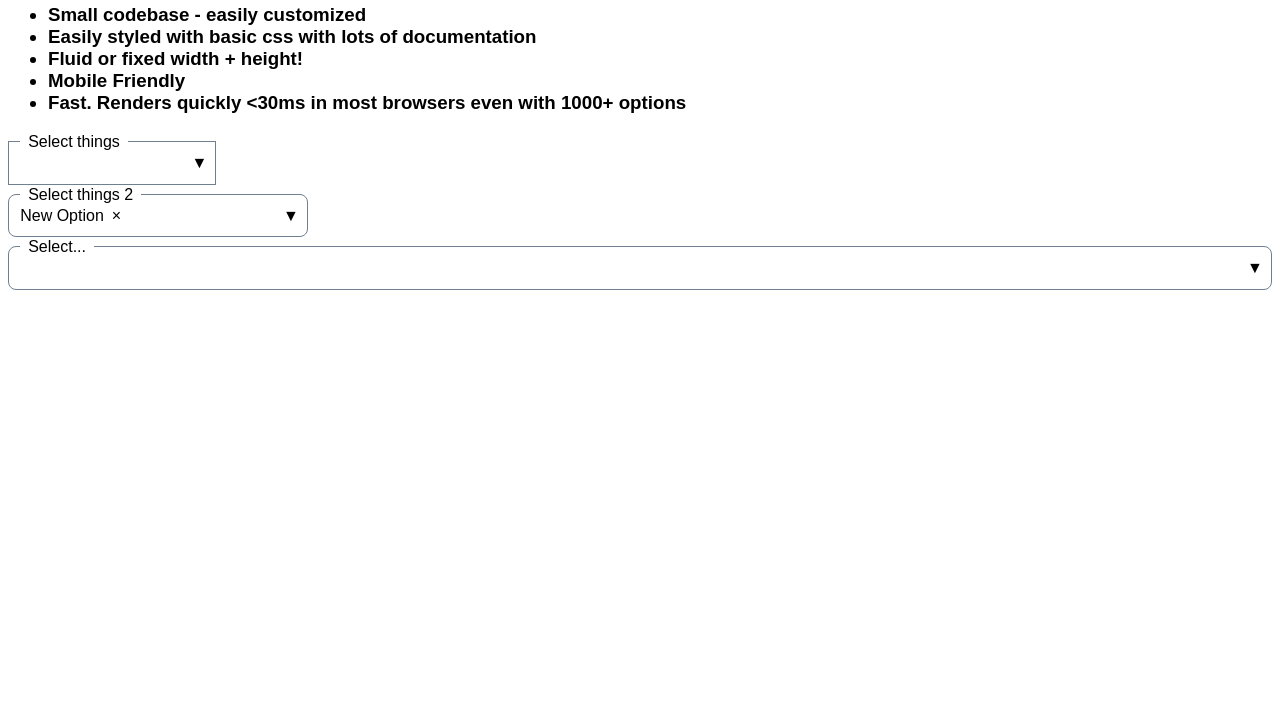
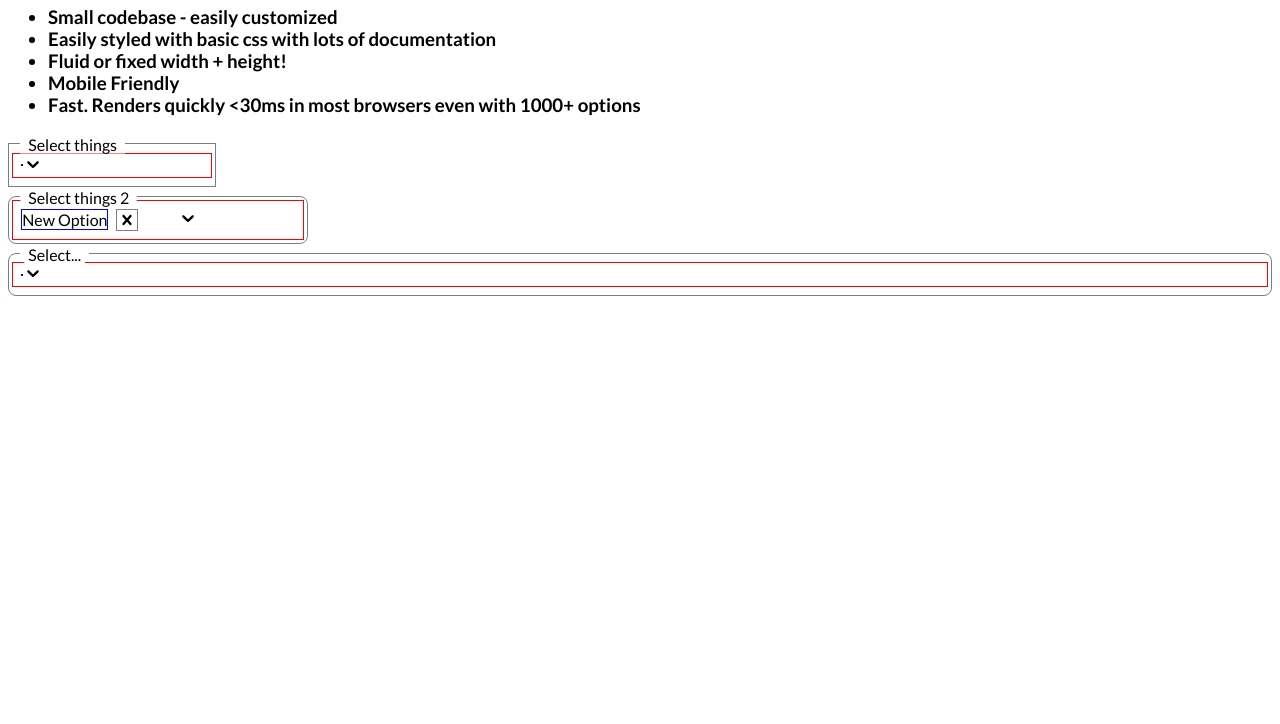
Before and after one commit to shaefer/react-simple-select, a React app: page / in a window 1280 px wide. Shown: the part 76-800 px from the top of the page. Built offline with nearby package versions, Linux system fonts and the light colour scheme.

Commit message:
Move downarrow to not use absolute positioning

```diff
--- a/public/index.html
+++ b/public/index.html
@@ -20,6 +20,7 @@
       work correctly both with client-side routing and a non-root public URL.
       Learn how to configure a non-root public URL by running `npm run build`.
     -->
+    <style>@import url(https://fonts.googleapis.com/css?family=Lato:400,700&display=swap);</style>
 	<title>React Simple Select</title>
 </head>
 
--- a/src/SimpleSelect-cancel.css
+++ b/src/SimpleSelect-cancel.css
@@ -1,17 +1,17 @@
 .mySelectDefault .cancelContainer {
   display: none;
-  margin-right: 2.5em;
+  margin: 0.5em 2.5em 0.5em 0.5em;
 }
 .mySelectDefault.valueSelected .cancelContainer {
   display: inline-block;
 }
 .cancelContainer {
-  --border: 1px solid gray;
+  border: 1px solid gray;
   display: inline-block;
-  margin-left: 0.5em;
   position: relative;
   cursor: pointer;
-  --padding: 0.2em 0.4em;
+  height: 20px;
+
 }
 .cancelContainer:hover .cancelContent {
   color: lightgray;
@@ -21,6 +21,5 @@
 }
 .cancelContent {
   display: inline-block;
-  font-size: 1em;
-  line-height: 1em;
+  height: 20px;
 }
--- a/src/SimpleSelect-display.css
+++ b/src/SimpleSelect-display.css
@@ -1,9 +1,17 @@
+.mainSectionWrapper {
+  display: flex;
+  align-items: center;
+  border: 1px solid red;
+  width: 100%;
+}
+
 .selectedDisplay {
-  --border: 1px solid blue;
+  border: 1px solid blue;
   display: inline-block;
   position: relative;
   margin: 0.5em 0 0.5em 0.5em;
   text-align: left;
+  vertical-align: middle;
 }
 .mySelectDefault.fixedHeight .selectedDisplay {
   overflow: hidden;
--- a/src/SimpleSelect-openArrow.css
+++ b/src/SimpleSelect-openArrow.css
@@ -1,25 +1,28 @@
-.mySelectDefault div.fieldset .downArrowContainer {
+.mySelectDefault .fieldset .downArrowContainer {
   display: inline-block;
   position: absolute;
   top: 0;
   right: 0;
   height: 100%;
-  width: 2em;
+  width: 3em;
   cursor: pointer;
 }
 
-.mySelectDefault.roundedCorners div.fieldset .downArrowContainer {
+.mySelectDefault.roundedCorners .fieldset .downArrowContainer {
   border-radius: 0 0.5em 0.5em 0;
 }
-.mySelectDefault.selectOpen.roundedCorners div.fieldset .downArrowContainer {
+.mySelectDefault.selectOpen.roundedCorners .fieldset .downArrowContainer {
   border-radius: 0 0.5em 0 0;
 }
 
-.mySelectDefault div.fieldset .downArrowContainer:hover {
+.mySelectDefault .fieldset .downArrowContainer:hover {
   background-color: lightgrey;
 }
 
-.mySelectDefault div.fieldset .downArrowContainer:active .downArrowContent {
+.mySelectDefault .fieldset .downArrowContainer .downArrowContent {
+  color: lightgray;
+}
+.mySelectDefault .fieldset .downArrowContainer:active .downArrowContent {
   color: lightblue;
 }
 
--- a/src/SimpleSelect.js
+++ b/src/SimpleSelect.js
@@ -158,18 +158,40 @@ class SimpleSelect extends React.Component {
       <div className={coreCssClassNames.filter(x => x).join(" ")} style={style}>
         <div className="fieldset">
           <div className="legend">{this.state.legendLabel}</div>
+          <div className="mainSectionWrapper">
             <div className="selectedDisplay">
               {this.state.currentOptionSelected.label}
             </div>
             <div className="cancelContainer" onClick={this.cancelSelection}>
-            <div className="cancelContent">×</div>
+              <div className="cancelContent">
+                <svg
+                  aria-hidden="true"
+                  focusable="false"
+                  height="20"
+                  viewBox="0 0 20 20"
+                  width="20"
+                >
+                  <path d="M14.348 14.849c-0.469 0.469-1.229 0.469-1.697 0l-2.651-3.030-2.651 3.029c-0.469 0.469-1.229 0.469-1.697 0-0.469-0.469-0.469-1.229 0-1.697l2.758-3.15-2.759-3.152c-0.469-0.469-0.469-1.228 0-1.697s1.228-0.469 1.697 0l2.652 3.031 2.651-3.031c0.469-0.469 1.228-0.469 1.697 0s0.469 1.229 0 1.697l-2.758 3.152 2.758 3.15c0.469 0.469 0.469 1.229 0 1.698z" />
+                </svg>
+              </div>
             </div>
             <div
-            className="downArrowContainer"
+              className="downArrowContainer2"
               onClick={this.openSelect}
               ref={this.dropdownButton}
             >
-            <div className="downArrowContent">&#9660;</div>
+              <div className="downArrowContent2">
+                <svg
+                  aria-hidden="true"
+                  focusable="false"
+                  height="20"
+                  viewBox="0 0 20 20"
+                  width="20"
+                >
+                  <path d="M4.516 7.548c0.436-0.446 1.043-0.481 1.576 0l3.908 3.747 3.908-3.747c0.533-0.481 1.141-0.446 1.574 0 0.436 0.445 0.408 1.197 0 1.615-0.406 0.418-4.695 4.502-4.695 4.502-0.217 0.223-0.502 0.335-0.787 0.335s-0.57-0.112-0.789-0.335c0 0-4.287-4.084-4.695-4.502s-0.436-1.17 0-1.615z" />
+                </svg>
+              </div>
+            </div>
           </div>
           <div
             className={`mySelectDefaultOptions`}
--- a/src/styles.css
+++ b/src/styles.css
@@ -1,4 +1,4 @@
 .App {
-  font-family: sans-serif;
+  font-family: Lato, sans-serif;
   text-align: center;
 }
```
Also changed, not shown: README.md. Lines whose indentation alone changed are shown as unchanged.
